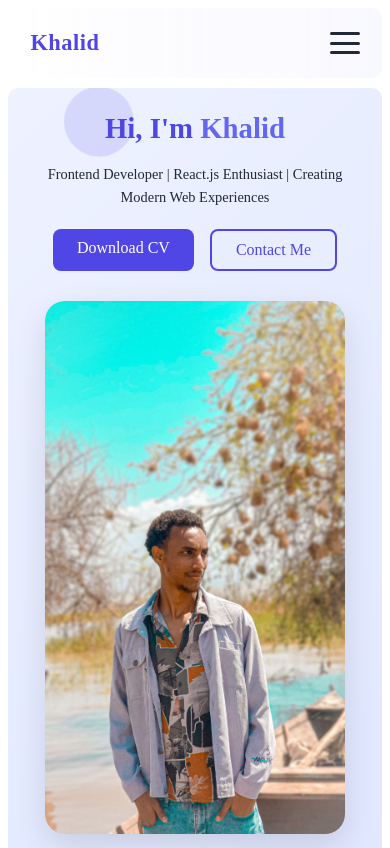
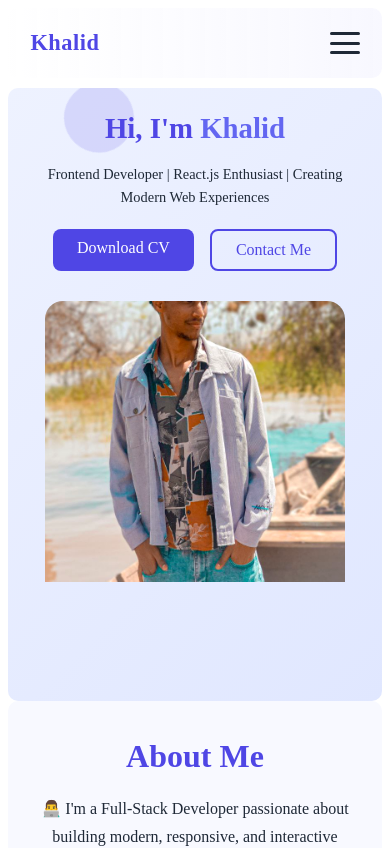
Before and after one commit to GTK-kala/Personal-Portfolio-App, a React (Vite) app in the folder Personal-Portfolio-App/: page / in a window 390 px wide. Shown: the top 848 px of the page. Built offline with nearby package versions, Linux system fonts and the light colour scheme.

Commit message:
Adjusting the image in all screen size

```diff
--- a/Personal-Portfolio-App/src/components/Footer/Footer.jsx
+++ b/Personal-Portfolio-App/src/components/Footer/Footer.jsx
@@ -16,7 +16,7 @@ const Footer = () => {
         <div className="footer-section">
           <h4 className="footer-subtitle">Quick Links</h4>
           <ul>
-            <li><a href="#hero">Home</a></li>
+            <li><a href="#home">Home</a></li>
             <li><a href="#about">About</a></li>
             <li><a href="#skills">Skills</a></li>
             <li><a href="#projects">Projects</a></li>
--- a/Personal-Portfolio-App/src/components/Hero/Hero.css
+++ b/Personal-Portfolio-App/src/components/Hero/Hero.css
@@ -5,9 +5,10 @@
   display: flex;
   flex-wrap: wrap;
   justify-content: space-between;
-  align-items: flex-start; /* top-align content */
-  padding: 50px 6%; /* balanced spacing */
-  min-height: unset; /* natural height, no extra space */
+  align-items: flex-start;
+  padding: 50px 6%;
+  padding-bottom: 70px;
+  min-height: unset;
   background: linear-gradient(135deg, #eef2ff, #e0e7ff);
   position: relative;
   overflow: hidden;
@@ -20,7 +21,7 @@
   animation: fadeInLeft 1s ease forwards;
   position: relative;
   z-index: 1;
-  margin-bottom: 0; /* remove extra bottom space */
+  margin-bottom: 0;
 }
 
 .hero-title {
@@ -77,19 +78,26 @@
 
 .hero-image {
   flex: 1 1 400px;
-  max-width: 500px;
+  max-width: 400px;
+  height: 450px;
   display: flex;
   justify-content: center;
-  align-items: flex-start; /* top-align image */
+  align-items: center;
+  border-radius: 20px;
 }
 
 .hero-image img {
   width: 100%;
-  max-width: 400px;
-  height: auto; /* natural height */
+  height: 100%;
+  object-fit: cover;
+  object-position: center -255px;
   border-radius: 20px;
-  box-shadow: 0 12px 32px rgba(0, 0, 0, 0.12);
   transition: transform 0.4s ease;
+}
+
+
+.hero-image img {
+  filter: contrast(1.05) saturate(1.08);
 }
 
 .hero-image img:hover {
@@ -191,6 +199,23 @@
     left: 15%;
     animation-duration: 12s;
   }
+  .hero-image {
+    width: 100%;
+    height: 360px;
+    overflow: hidden;
+    border-radius: 18px;
+    cursor: pointer;
+  }
+
+  .hero-image img {
+    width: 100%;
+    height: 140%;
+    object-fit: cover;
+    object-position: center -180px;
+    display: block;
+    overflow: hidden;
+    border-radius: 16px;
+  }
 }
 
 /* ======================= */
--- a/Personal-Portfolio-App/src/components/NavBar/NavBar.jsx
+++ b/Personal-Portfolio-App/src/components/NavBar/NavBar.jsx
@@ -8,7 +8,7 @@ const NavBar = () => {
   const closeMenu = () => setOpen(false);
 
   return (
-    <header className="header">
+    <header className="header" id="Home">
       <nav className="navbar">
         <div className="logo">Khalid</div>
 
```
